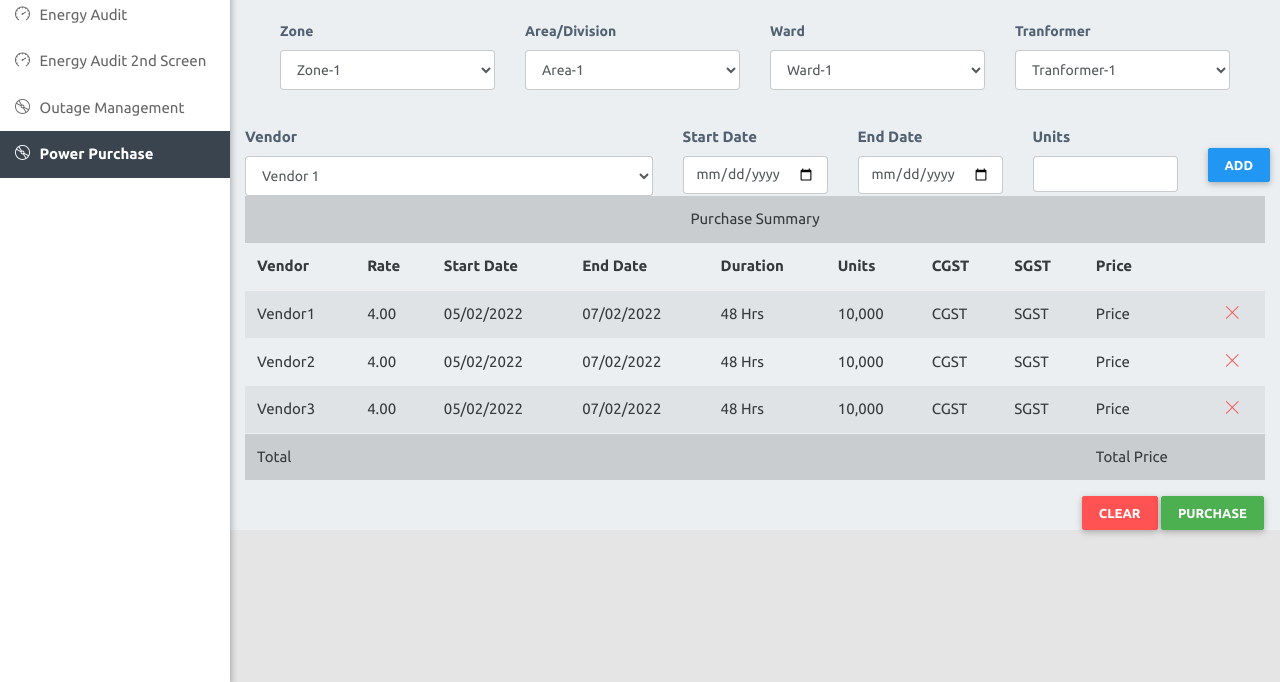
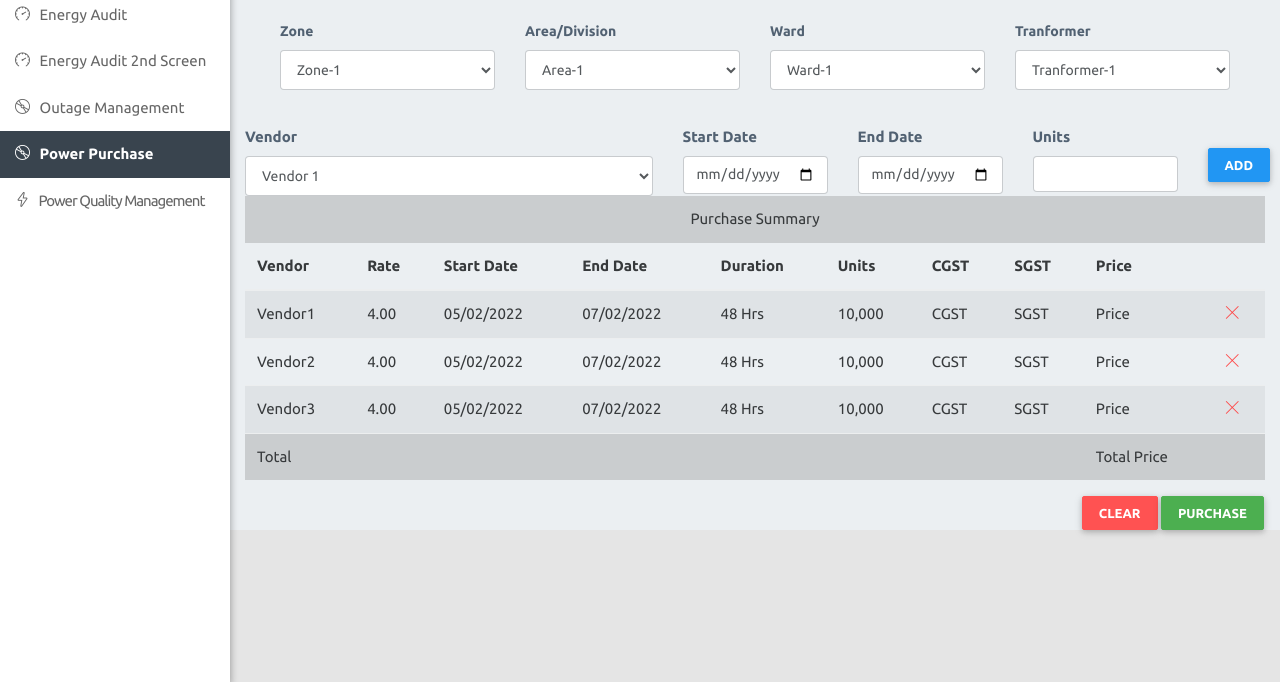
Before and after one commit to dnp57/EnergywebApp, a plain HTML site: page PPA.html in a window 1280 px wide. Shown: the part 118-800 px from the top of the page. Drawn offline with nearby package versions, Linux system fonts and the light colour scheme; files whose address does not match are found by name.

Commit message:
addingpqmsmenus_inallpages

```diff
--- a/PPA.html
+++ b/PPA.html
@@ -121,6 +121,10 @@
                             <i class="icon-disc"></i><span> Power Purchase</span>
                         </a>
                     </li>
+                    <li class="treeview">
+                        <a class="waves-effect waves-dark" href="pqms_power_management.html">
+                            <i class="icon-energy"></i><span style="letter-spacing:-1px"> Power Quality Management</span>
+                        </a>
 
                 </ul>
             </section>
```
Also changed, not shown: energy_audit-2.html (+4 -0 lines), energy_audit.html (+4 -0 lines), outage_management.html (+3 -2 lines).
